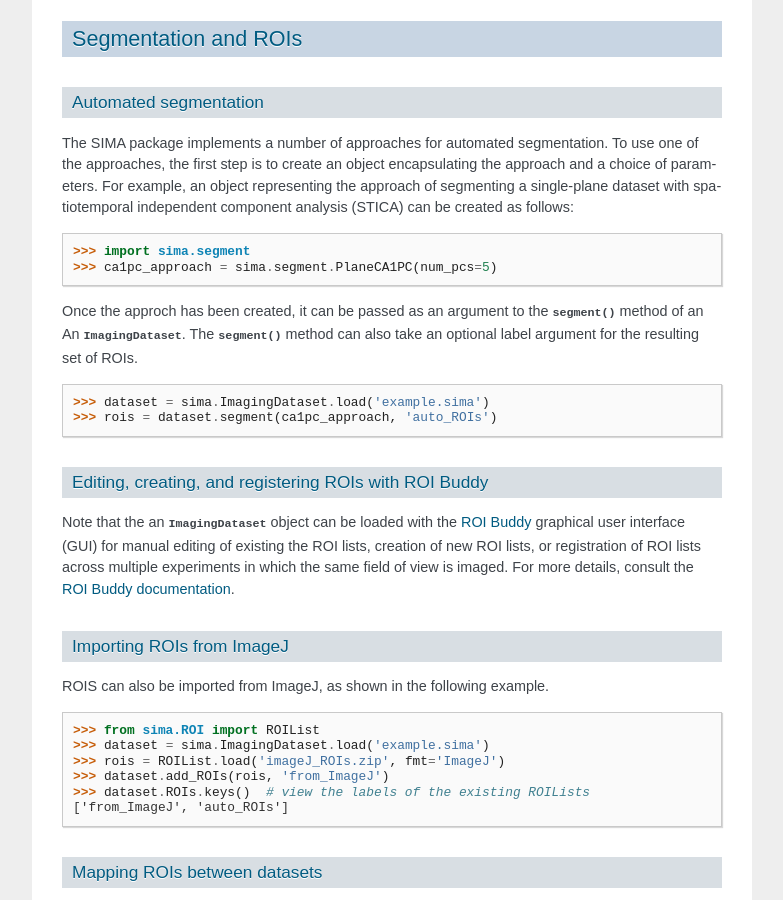
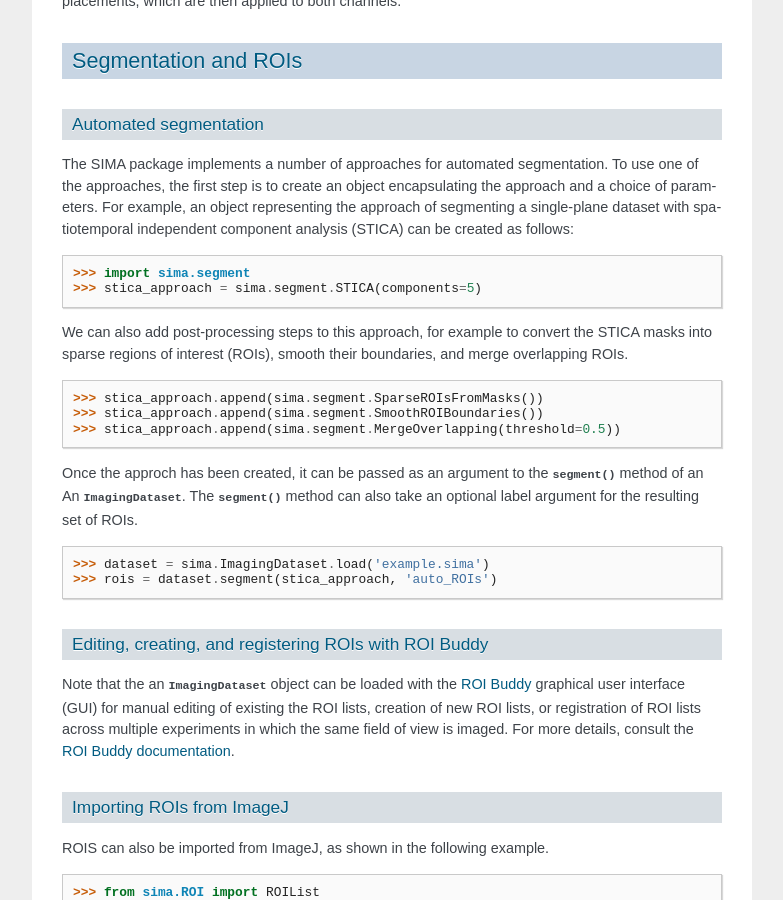
Before and after one commit to losonczylab/sima, a Sphinx documentation site: the page built from doc/source/tutorial.rst, in a window 1280 px wide and 900 px high, scrolled down 4028 px. Shown: the whole window, without its empty margins (198-981 px from the left). Built offline with Sphinx 7.4.7, drawn with Linux system fonts in a browser that asks for light colours; some of the changed text lies outside the part shown.

Commit message:
Fixes/improvement to tutorial.
Related to #179

```diff
--- a/CREDITS.rst
+++ b/CREDITS.rst
@@ -26,6 +26,7 @@
 * Masatoshi Kasai
 * Yoshiyuki Yamada
 * Maximilian Hoffmann
+* Erik Flister
 
 
 External code
--- a/doc/source/tutorial.rst
+++ b/doc/source/tutorial.rst
@@ -74,13 +74,14 @@
 
 Numpy arrays
 ............
-To begin with, we create some Numpy arrays containing random data.
+To begin with, we create some Numpy arrays containing random data. The shape of
+these arrays is (num_frames, num_planes, num_rows, num_columns, num_channels).
 
     >>> import numpy as np
-    >>> cycle1_channel1 = np.random.rand(100, 128, 128)
-    >>> cycle1_channel2 = np.random.rand(100, 128, 128)
-    >>> cycle2_channel1 = np.random.rand(100, 128, 128)
-    >>> cycle2_channel2 = np.random.rand(100, 128, 128)
+    >>> cycle1_channel1 = np.random.rand(100, 1, 128, 128, 1)
+    >>> cycle1_channel2 = np.random.rand(100, 1, 128, 128, 1)
+    >>> cycle2_channel1 = np.random.rand(100, 1, 128, 128, 1)
+    >>> cycle2_channel2 = np.random.rand(100, 1, 128, 128, 1)
 
 Once we have the Numpy arrays containing the imaging data, we create the
 ImagingDataset object as follows.
@@ -177,14 +178,22 @@
 spatiotemporal independent component analysis (STICA) can be created as follows:
 
     >>> import sima.segment
-    >>> ca1pc_approach = sima.segment.PlaneCA1PC(num_pcs=5)
+    >>> stica_approach = sima.segment.STICA(components=5)
+
+We can also add post-processing steps to this approach, for example to convert
+the STICA masks into sparse regions of interest (ROIs), smooth their boundaries, and
+merge overlapping ROIs.
+
+    >>> stica_approach.append(sima.segment.SparseROIsFromMasks())
+    >>> stica_approach.append(sima.segment.SmoothROIBoundaries())
+    >>> stica_approach.append(sima.segment.MergeOverlapping(threshold=0.5))
 
 Once the approch has been created, it can be passed as an argument to the
 :func:`segment` method of an An :class:`ImagingDataset`. The :func:`segment`
 method can also take an optional label argument for the resulting set of ROIs.
 
     >>> dataset = sima.ImagingDataset.load('example.sima')
-    >>> rois = dataset.segment(ca1pc_approach, 'auto_ROIs')
+    >>> rois = dataset.segment(stica_approach, 'auto_ROIs')
 
 Editing, creating, and registering ROIs with ROI Buddy
 ......................................................
```
